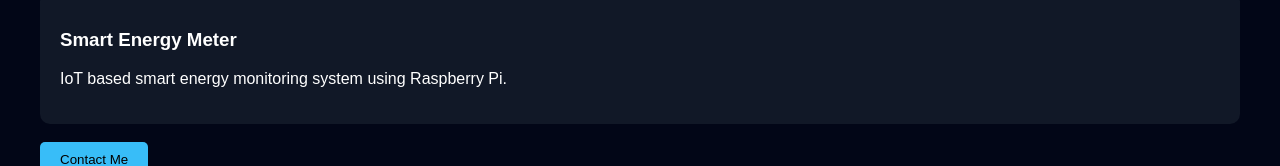
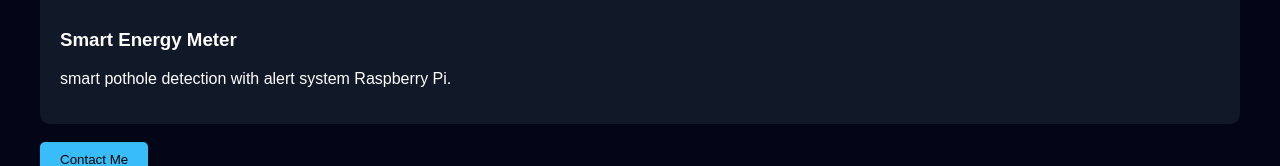
Before and after one commit to vaibhavwaghmode581-eng/codefolio-portfolio, a React (Create React App) app in the folder client/: page /user/demo1 in a window 1280 px wide. Shown: the part 516-682 px from the top of the page. Built offline with nearby package versions, Linux system fonts and the light colour scheme.

Commit message:
portfolio ui updated

```diff
--- a/client/src/portfolio/PortfolioPage.js
+++ b/client/src/portfolio/PortfolioPage.js
@@ -52,7 +52,7 @@ function PortfolioPage() {
         <h3>Smart Energy Meter</h3>
 
         <p>
-          IoT based smart energy monitoring system using
+          smart pothole detection with alert system
           Raspberry Pi.
         </p>
       </div>
```
